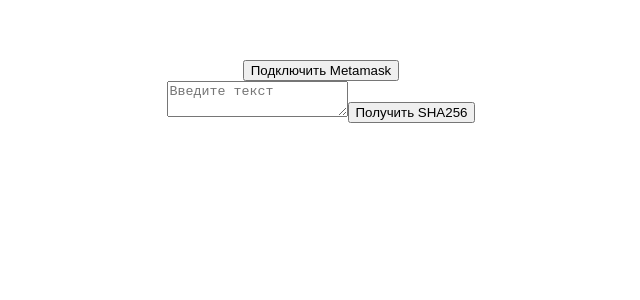
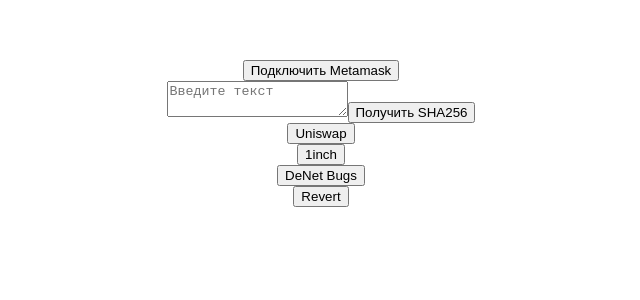
Before and after one commit to AliyaRazyapova/DeNet, a Vue app in the folder de-net/: page / in a window 1280 px wide. Shown: the top 300 px of the page, without its empty margins (319-959 px from the left). Built offline with nearby package versions, Linux system fonts and the light colour scheme.

Commit message:
[add] 3. Doc Panel

```diff
--- a/de-net/src/App.vue
+++ b/de-net/src/App.vue
@@ -1,18 +1,21 @@
 <template>
   <MetamaskConnect />
   <HashGenerator />
+  <DocPanel  />
 </template>
 
 <script>
 
 import MetamaskConnect from "@/components/MetamaskConnect.vue";
 import HashGenerator from "@/components/HashGenerator.vue";
+import DocPanel from "@/components/DocPanel.vue";
 
 export default {
   name: 'App',
   components: {
     MetamaskConnect,
-    HashGenerator
+    HashGenerator,
+    DocPanel
   }
 }
 </script>
--- /dev/null
+++ b/de-net/src/assets/application.json
@@ -0,0 +1,6 @@
+[
+  { "name": "Uniswap", "url": "https://app.uniswap.org/" },
+  { "name": "1inch", "url": "https://app.1inch.io/" },
+  { "name": "DeNet Bugs", "url": "https://bugs.denet.pro" },
+  { "name": "Revert", "url": "https://revert.finance" }
+]
--- /dev/null
+++ b/de-net/src/components/DocPanel.vue
@@ -0,0 +1,26 @@
+<template>
+  <div>
+    <div v-for="app in apps" :key="app.name">
+      <button @click="openApp(app.url)">{{ app.name }}</button>
+    </div>
+    <iframe v-if="currentApp" :src="currentApp" width="100%" height="500px"></iframe>
+  </div>
+</template>
+
+<script>
+import apps from '@/assets/application.json';
+
+export default {
+  data() {
+    return {
+      apps,
+      currentApp: null,
+    };
+  },
+  methods: {
+    openApp(url) {
+      this.currentApp = url;
+    },
+  },
+};
+</script>
```
